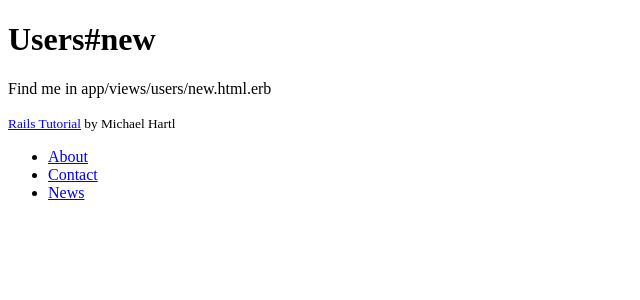
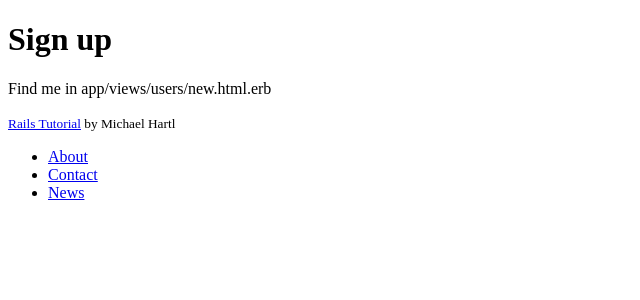
Before and after one commit to morizotter/sample_app, a Rails app: page /signup in a window 1280 px wide. Shown: the part 96-396 px from the top of the page, without its empty margins (0-640 px from the left). Run offline with Rails 7, Linux system fonts and the light colour scheme; style sheets or scripts are compiled from the project's sources; some libraries are stand-ins or nearby versions.

Commit message:
Finish layout and routes

```diff
--- a/app/views/static_pages/home.html.erb
+++ b/app/views/static_pages/home.html.erb
@@ -7,7 +7,7 @@
     sample application.
   </h2>
 
-  <%= link_to "Sign up now!", '#', class: "btn btn-large btn-primary" %>
+  <%= link_to "Sign up now!", signup_path, class: "btn btn-large btn-primary" %>
 </div>
 
 <%= link_to image_tag("rails.png", alt: "Rails"), 'http://rubyonrails.org/' %>
--- a/app/views/users/new.html.erb
+++ b/app/views/users/new.html.erb
@@ -1,2 +1,3 @@
-<h1>Users#new</h1>
+<% provide(:title, 'Sign up') %>
+<h1>Sign up</h1>
 <p>Find me in app/views/users/new.html.erb</p>
```
